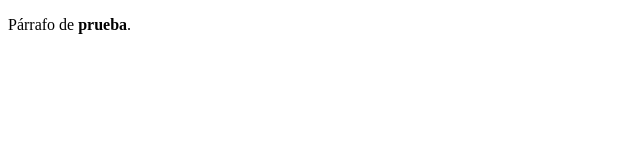
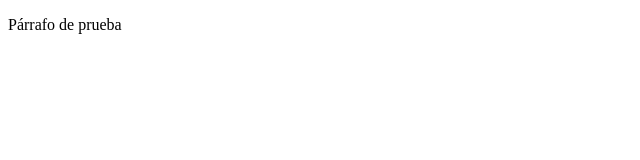
Before and after one commit to gacanepa/web, a plain HTML site: page index.html in a window 1280 px wide. Shown: the full height of the page, 0-640 px from the left. Drawn offline with Linux system fonts and the light colour scheme.

Commit message:
Update index.html

```diff
--- a/index.html
+++ b/index.html
@@ -5,6 +5,6 @@
     <title>Título</title>
   </head>
   <body>
-    <p>Párrafo de <strong>prueba</strong>.</p>
+    <p>Párrafo de prueba</p>
   </body>
 </html>
```
